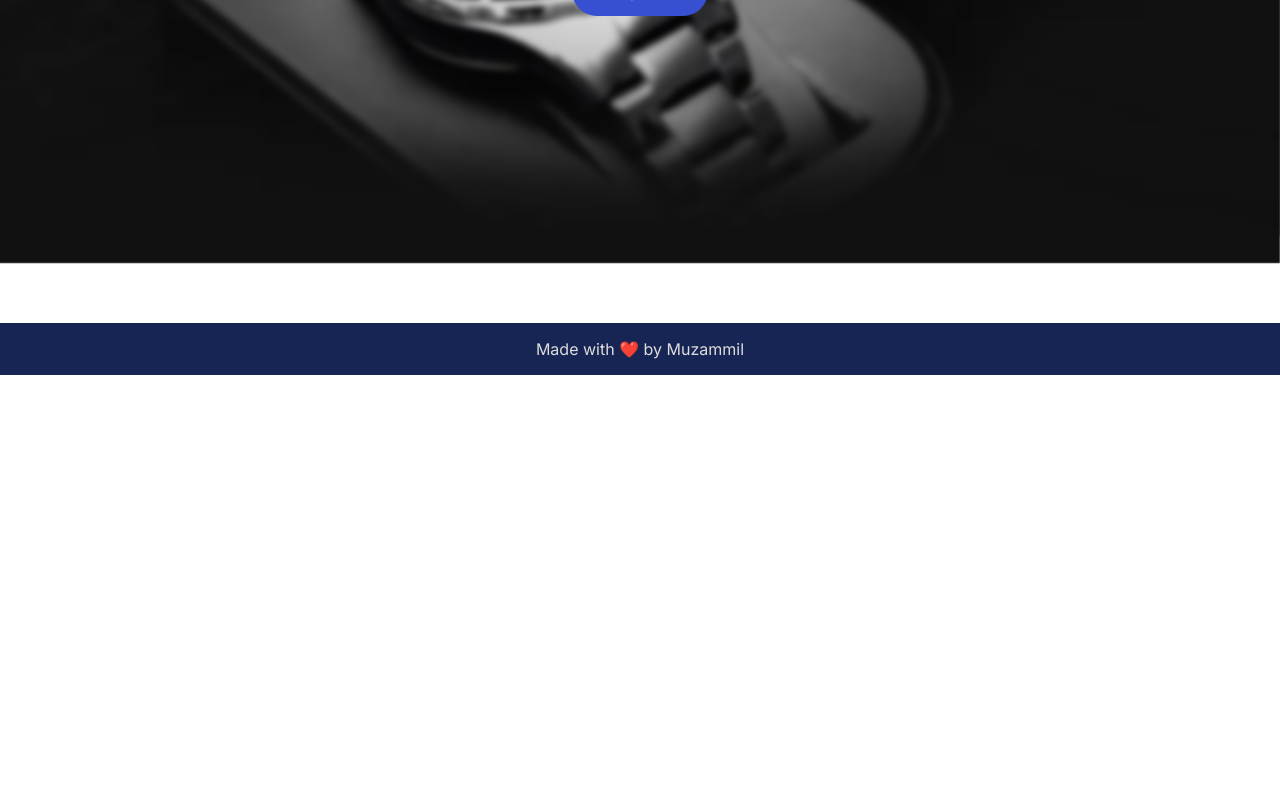
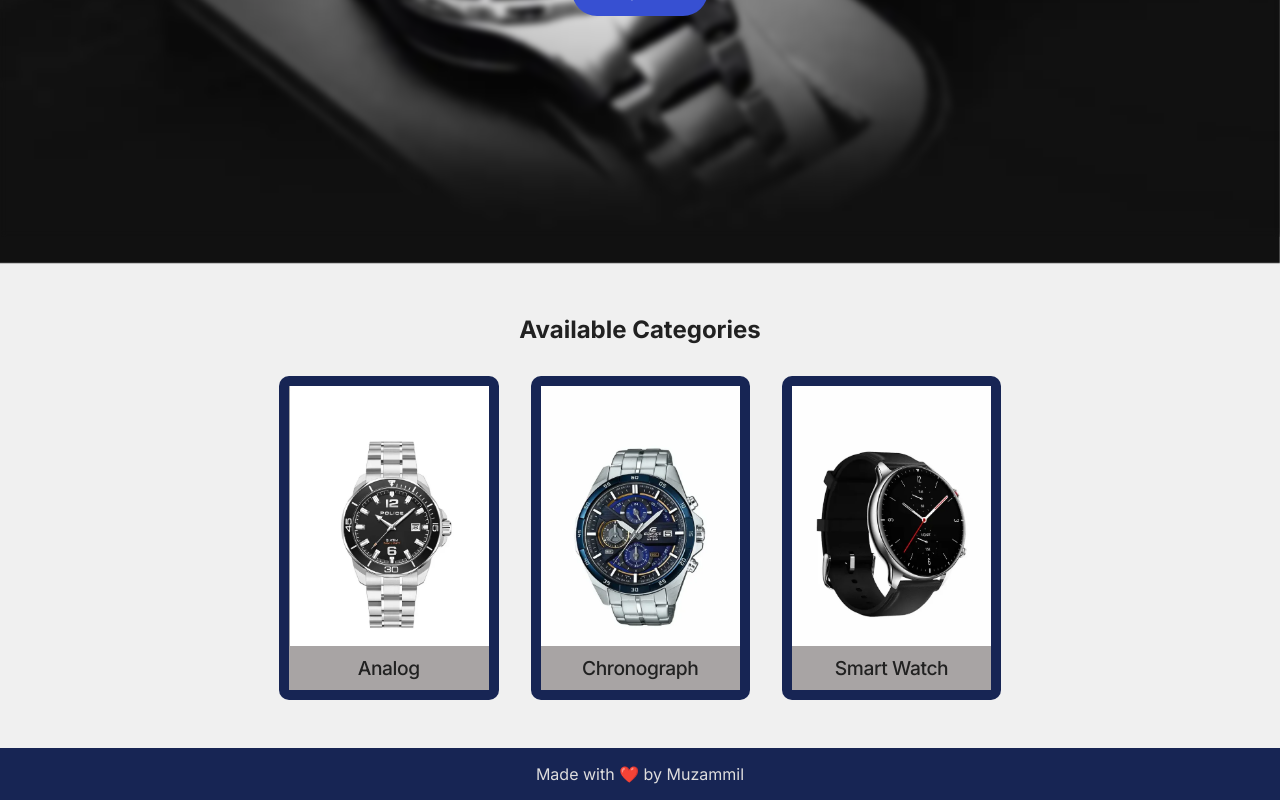
Before and after one commit to Muzammil-khan710/react-ecommerce, a React (Create React App) app: page / in a window 1280 px wide. Shown: the part 425-1225 px from the top of the page. Before the commit the page ends 800 px from the top, so only its background shows below. Built offline with nearby package versions, Linux system fonts and the light colour scheme; no server answers; a web font is replaced by a local one; what miragejs would draw is missing.

Commit message:
added categories

```diff
--- a/src/Components/Allcomps.jsx
+++ b/src/Components/Allcomps.jsx
@@ -1,6 +1,6 @@
 export { Navbar } from "./Navbar/Navbar"
 export { Footer } from "./Footer/Footer"
-export { Home } from "./Home/Home"
+export { FeaturedCategories } from "./FeaturedCategories/FeaturedCategories"
 export { Products } from "./Products/Products"
 export { Login } from "./Auth/Login"
 export { Signup } from "./Auth/Signup"
@@ -8,3 +8,4 @@ export { Cart } from "./Cart/Cart"
 export { Wishlist } from "./Wishlist/Wishlist"
 export { Filter } from "./Filter/Filter"
 export { Layout } from "./Layout"
+export { Banner } from "./Banner/Banner"
--- /dev/null
+++ b/src/Components/FeaturedCategories/FeaturedCategories.jsx
@@ -0,0 +1,23 @@
+import React from "react";
+import { FeaturedCategory } from "./FeaturedCategory";
+import { FeaturedCategoriesData } from "../../data/data";
+
+const FeaturedCategories = () => {
+  return (
+    <section className="featured-category-container">
+      <h2 className="color-black">Available Categories</h2>
+      <div className="featured-category-wrapper">
+        {FeaturedCategoriesData.map((item, i) => (
+          <FeaturedCategory
+            category={item.category}
+            image={item.image}
+            title={item.title}
+            key={i}
+          />
+        ))}
+      </div>
+    </section>
+  );
+};
+
+export { FeaturedCategories }
--- /dev/null
+++ b/src/Components/FeaturedCategories/FeaturedCategory.css
@@ -0,0 +1,52 @@
+.featured-category-container {
+    margin: 3rem 0;
+    display: flex;
+    flex-direction: column;
+    align-items: center;
+    gap: 2rem;
+}
+
+.featured-category-wrapper {
+    display: flex;
+    justify-content: center;
+    gap: 2rem;
+}
+
+.featured-category-link {
+    position: relative;
+}
+
+.featured-category-block {
+    padding: 10px;
+    background-color: var(--bg-primary);
+    border-radius:10px;
+}
+
+.featured-category-img {
+    max-height: 300px;
+}
+
+.featured-category-title {
+    position: absolute;
+    bottom: 0;
+    padding: 10px;
+    text-align: center;
+    width: 100%;
+    font-size: 1.2rem;
+    letter-spacing: -0.4px;
+    color: var(--color-dark);
+    font-weight: 500;
+    background-color: var(--color-light-gray);
+    transition:  0.3s;
+}
+
+.featured-category-link:hover .featured-category-title {
+    background: var(--color-dark);
+    color: var(--color-primary);
+}
+
+@media screen and (max-width:768px) {
+    .featured-category-wrapper {
+        flex-direction: column;
+    }
+}
--- /dev/null
+++ b/src/Components/FeaturedCategories/FeaturedCategory.jsx
@@ -0,0 +1,22 @@
+import React from "react";
+import { Link } from "react-router-dom";
+import { useFilter } from "../../context/Filter-context";
+import './FeaturedCategory.css'
+
+const FeaturedCategory = ({ image, title, category }) => {
+  const { dispatch } = useFilter();
+
+  return (
+    <div className="featured-category-block">
+      <Link
+        to="/products"
+        onClick={() => dispatch({ type: category })}
+        className="featured-category-link"
+      >
+        <img className="featured-category-img" src={image} alt={title} />
+        <div className="featured-category-title">{title}</div>
+      </Link>
+    </div>
+  );
+};
+export { FeaturedCategory };
--- a/src/Components/Home/FeaturedProducts.jsx
+++ /dev/null
@@ -1,22 +0,0 @@
-import React from "react";
-import { Link } from "react-router-dom";
-import { useFilter } from "../../context/Filter-context";
-
-const FeaturedProducts = ({ src, title, category }) => {
-
-  const { dispatch } = useFilter()
-
-  return (
-    <section className="featured-p-container">
-        <Link className="link products-link" to="/products" onClick={() => dispatch({type : category})}>
-          <img
-            className="featured-p-img"
-            src={src}
-            alt={title}
-          />
-          <div className="featured-title">{title}</div>
-        </Link>
-    </section>
-  );
-};
-export { FeaturedProducts };
--- a/src/Components/Home/Home.jsx
+++ /dev/null
@@ -1,46 +0,0 @@
-import React from "react";
-import {
-  BannerImg,
-} from "../../images/ImageExp";
-import { FeaturedProducts } from "./FeaturedProducts";
-import { Banner } from "../Banner/Banner";
-
-const Home = () => {
-  return (
-    <React.Fragment>
-      <Banner
-        title="Exclusive offer upto 50% off"
-        img={BannerImg}
-        alt="banner"
-        link="products"
-      />
-      {/* <section className="category-container">
-        <h2>Available Categories</h2>
-        <div className="featured-product-type">
-          <FeaturedProducts
-            src={AutomaticWatch}
-            title="AutomaticWatch"
-            category="AUTOMATIC"
-          />
-          <FeaturedProducts
-            src={AnalogWatch}
-            title="AnalogWatch"
-            category="ANALOG"
-          />
-          <FeaturedProducts
-            src={ChronographWatch}
-            title="ChronographWatch"
-            category="CHRONOGRAPH"
-          />
-          <FeaturedProducts
-            src={SmartWatch}
-            title="SmartWatch"
-            category="SMARTWATCH"
-          />
-        </div>
-      </section> */}
-    </React.Fragment>
-  );
-};
-
-export { Home };
--- a/src/Components/Navbar/Navbar.css
+++ b/src/Components/Navbar/Navbar.css
@@ -30,7 +30,7 @@
 }
 
 .brand-name:hover, .link-product:hover, .nav-btn:hover {
-    color: var(--color-primary-hover);
+    color: var(--color-light-gray);
 }
 
 @media screen and (max-width:600px) {
--- /dev/null
+++ b/src/data/data.js
@@ -0,0 +1,19 @@
+import { AmazfitGtr, CasioBlue, PoliceBlack } from "../images/ImageExp"
+
+export const FeaturedCategoriesData = [
+    {
+        image:PoliceBlack,
+        title:"Analog",
+        category:"ANALOG"
+    },
+    {
+        image:CasioBlue,
+        title:"Chronograph",
+        category:"CHRONOGRAPH"
+    },
+    {
+        image:AmazfitGtr,
+        title:"Smart Watch",
+        category:"SMARTWATCH"
+    },
+]
--- a/src/main.css
+++ b/src/main.css
@@ -11,7 +11,7 @@
   --bg-secondary: #d0e4fe;
   --bg-secondary-hover: #b4c7ff;
   --color-primary: #dedddd;
-  --color-primary-hover: #a8a4a4;
+  --color-light-gray: #a8a4a4;
   --color-dark:#212121;
   --color-blue: #3750D2;
   --color-blue-dark:#2741d5;
@@ -26,10 +26,16 @@ body {
   font-family: 'Inter',sans-serif;
 }
 
+img {
+  width: 100%;
+  height: auto;
+}
+
 .App {
   display: flex;
   flex-direction: column;
   min-height: 100vh;
+  background: #f0f0f0 ;
 }
 
 .main {
@@ -53,3 +59,7 @@ body {
 .margin-top-lg {
   margin-top: 30px;
 }
+
+.color-black {
+  color: var(--color-dark);
+}
--- a/src/pages/HomePage.jsx
+++ b/src/pages/HomePage.jsx
@@ -1,10 +1,17 @@
 import React from 'react'
-import { Home, Layout } from '../Components/Allcomps'
+import { Banner, FeaturedCategories, Layout } from '../Components/Allcomps'
+import { BannerImg } from '../images/ImageExp'
 
 const HomePage = () => {
   return (
     <Layout>
-      <Home/>
+      <Banner
+        title="Exclusive offer upto 50% off"
+        img={BannerImg}
+        alt="banner"
+        link="products"
+      />
+      <FeaturedCategories/>
     </Layout>
   )
 }
```
